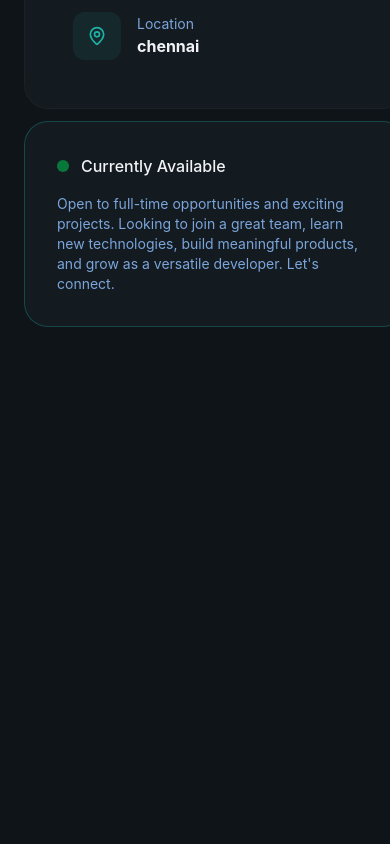
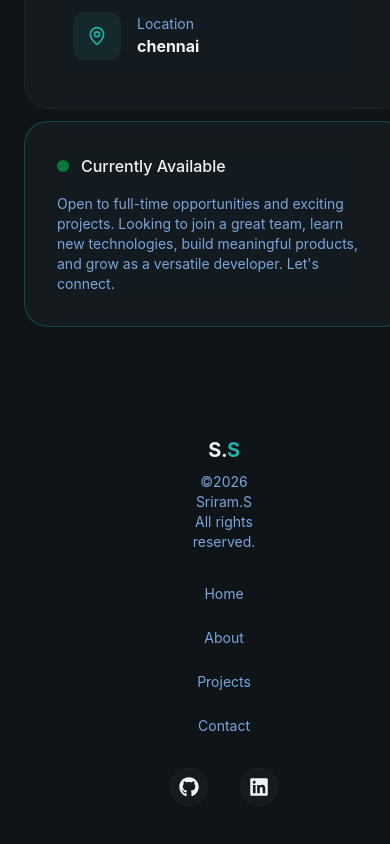
Before and after one commit to Sriram-2411/Portfolio, a React (Vite) app: page / in a window 390 px wide. Shown: the part 7277-8121 px from the top of the page. Before the commit the page ends 7664 px from the top, so only its background shows below. Built offline with nearby package versions, Linux system fonts and the light colour scheme.

Commit message:
Update portfolio

```diff
--- a/index.html
+++ b/index.html
@@ -2,7 +2,7 @@
 <html lang="en">
   <head>
     <meta charset="UTF-8" />
-<link rel="shortcut icon" href="./src/assets/favicon.jpg" type="image/x-icon">
+<link rel="shortcut icon" href="./src/assets/favicons.png" type="image/x-icon">
  <meta name="viewport" content="width=device-width, initial-scale=1.0" />
     <title>portfolios</title>
   </head>
--- a/src/App.jsx
+++ b/src/App.jsx
@@ -5,6 +5,7 @@ import { Experience } from "@/sections/Experience";
 import { Projects } from "@/sections/Projects";
 import { Contact } from "@/sections/Contact";
 import { Testimonials } from "@/sections/Testimonials";
+import { Footer } from "./Layout/Footer";
 
 
 
@@ -26,7 +27,9 @@ function App() {
             <Testimonials/>
 
 
+
         </main>
+        <Footer />
     </div>
   );
 }
--- /dev/null
+++ b/src/Layout/Footer.jsx
@@ -0,0 +1,75 @@
+import { Icon } from "lucide-react";
+import { FaGithub, FaLinkedin, FaHeart } from "react-icons/fa";
+
+const socialLinks = [
+    {Icon:FaGithub, href:"https://github.com/Sriram-2411",label:"Github" },
+    {Icon:FaLinkedin, href:"https://www.linkedin.com/in/sriram-saba540247/",label:"Linkedin" }
+
+
+];
+
+const navlinks = [
+
+  { href: "#home", label: "Home" },
+  { href: "#about", label: "About" },
+
+
+  { href: "#projects", label: "Projects" },
+  { href: "#contact", label: "Contact" },
+];
+
+
+export const Footer =() =>{
+    const currentYear = new Date().getFullYear();
+    return(
+        <footer className="py-12 border-t border-border mx-50">
+            <div className="container mx-auto px-6">
+                <div className="flex flex-col md:flex-row items-center justify-between gap-8">
+                  {/* logo&copyrights   */}
+                  <div className="text-center md:text-left">
+                        <a href="#"className="text-xl font-bold tracking-tight">S.
+                            <span className="text-primary">
+                                        S
+                            </span>
+                        </a>
+                        <p className="text-sm text-muted-foreground mt-2">
+                            ©{currentYear} Sriram.S All rights reserved.
+
+                        </p>
+
+
+                    </div>
+
+                    {/* links */}
+                    <nav className="flex flex-wrap justify-center gap-6">
+                        {navlinks.map((link) =>(
+                           <a
+                           key={link.href}
+                           href={link.href}
+                           className="text-sm text-muted-foreground hover:text-foreground transition-colors">
+                            {link.label}
+
+                           </a>
+                        ))}
+
+                    </nav>
+
+                    {/* social link */}
+                    <div className=" flex items-center gap-8 ">
+                        {socialLinks.map((social) =>(
+                            <a
+                            key={social.href}
+                            href={social.href}
+                            className="p-2 rounded-full desighn hover:bg-primary/10 hoer:text-primary transition-all"
+                            >
+                                <social.Icon className="w-5 h-5" />
+                            </a>
+                        )
+                        )}
+
+                    </div>
+                </div>
+            </div>
+        </footer>
+    )
+}
```
Also changed, not shown: src/assets/favicons.png (added).
